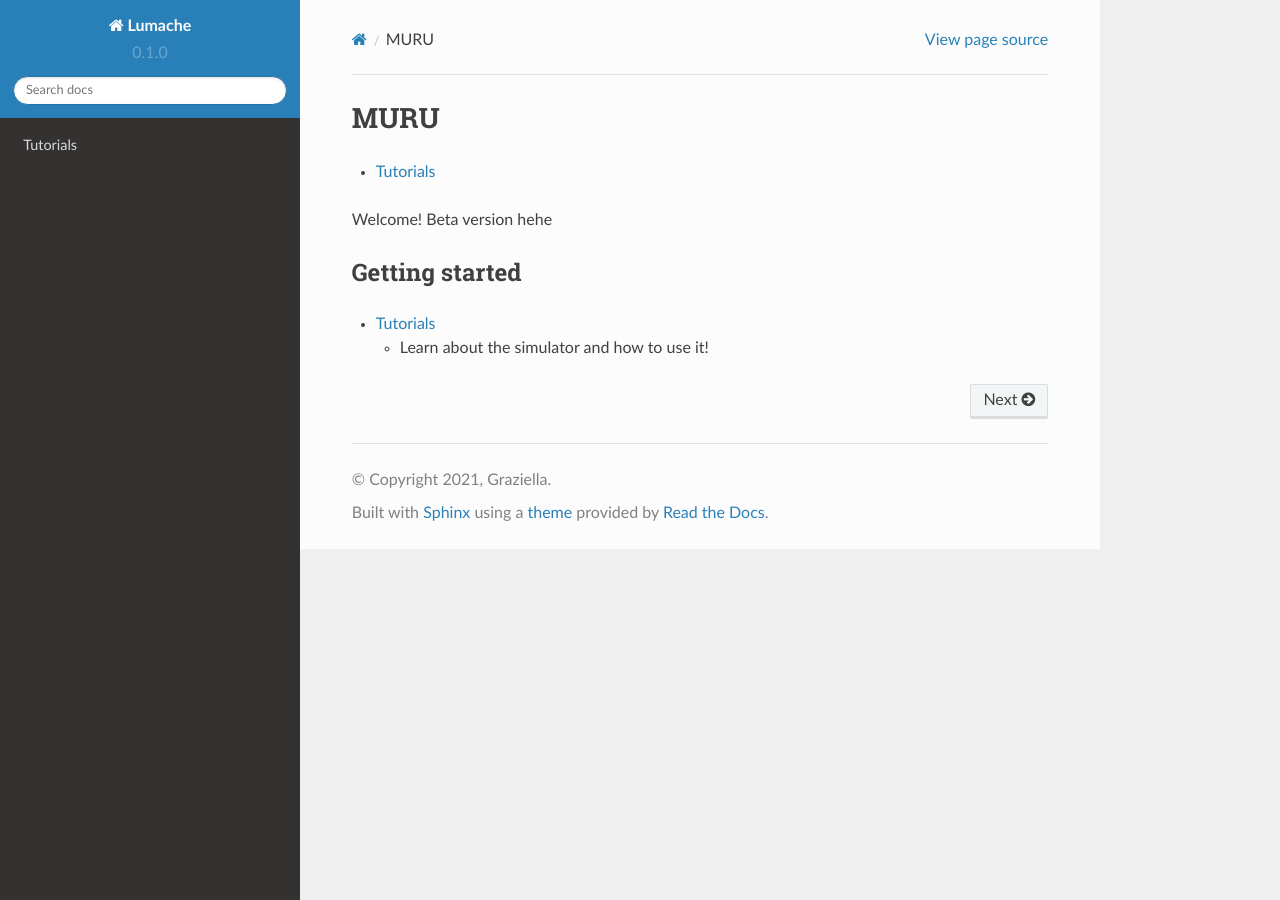
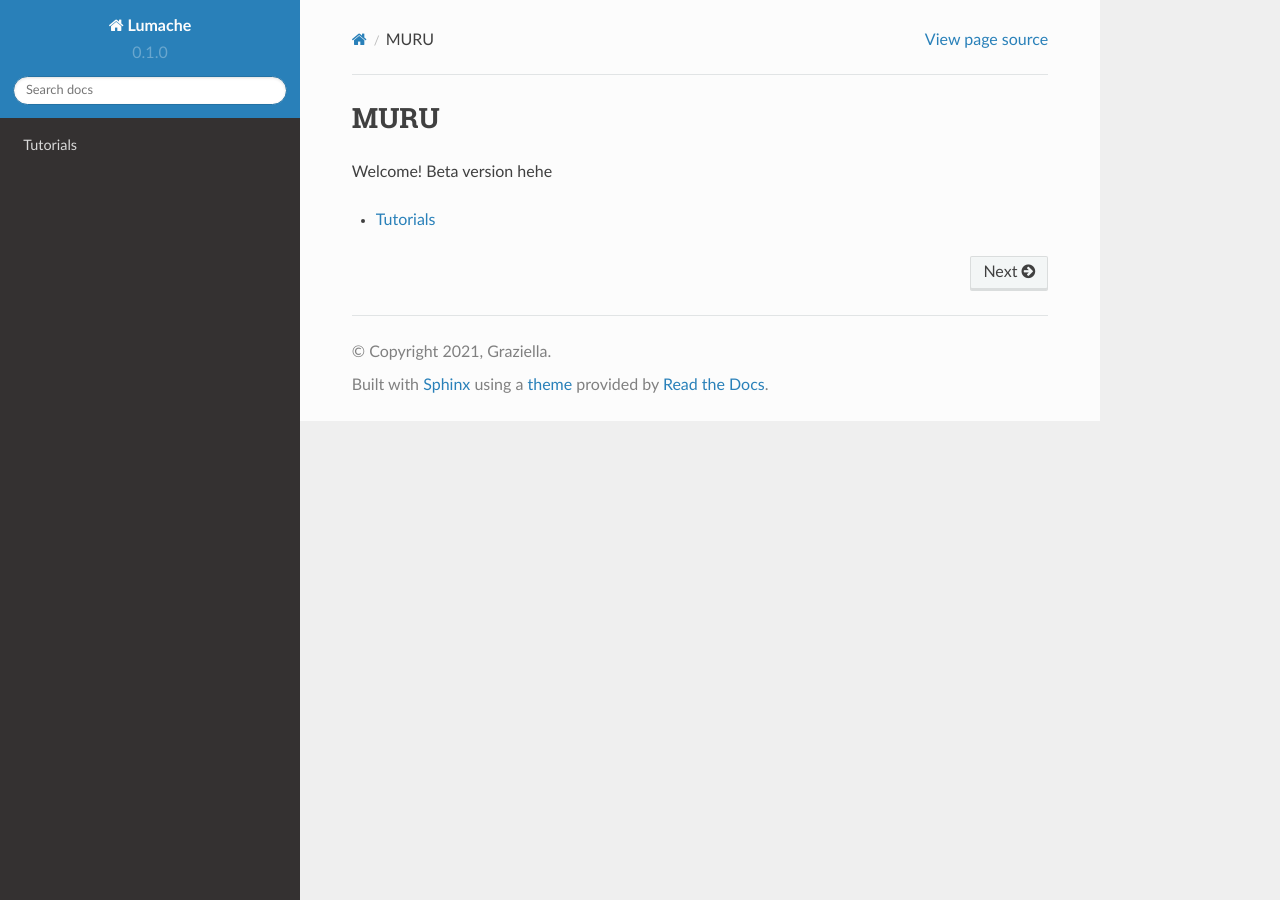
Before and after one commit to muru-project/muru_documentation, a Sphinx documentation site: the page built from docs/source/index.rst, in a window 1280 px wide. Built offline with Sphinx 7.4.7 and the Read the Docs theme 2.0.0, drawn with Linux system fonts in a browser that asks for light colours.

Commit message:
Update index.rst

```diff
--- a/docs/source/index.rst
+++ b/docs/source/index.rst
@@ -1,14 +1,7 @@
 MURU
 ====
 
+Welcome! Beta version hehe
+
 .. toctree::
     Tutorials
-
-Welcome! Beta version hehe
-
-Getting started
----------------
-
-* :doc:`Tutorials <Tutorials>`
-
-  - Learn about the simulator and how to use it!
```
